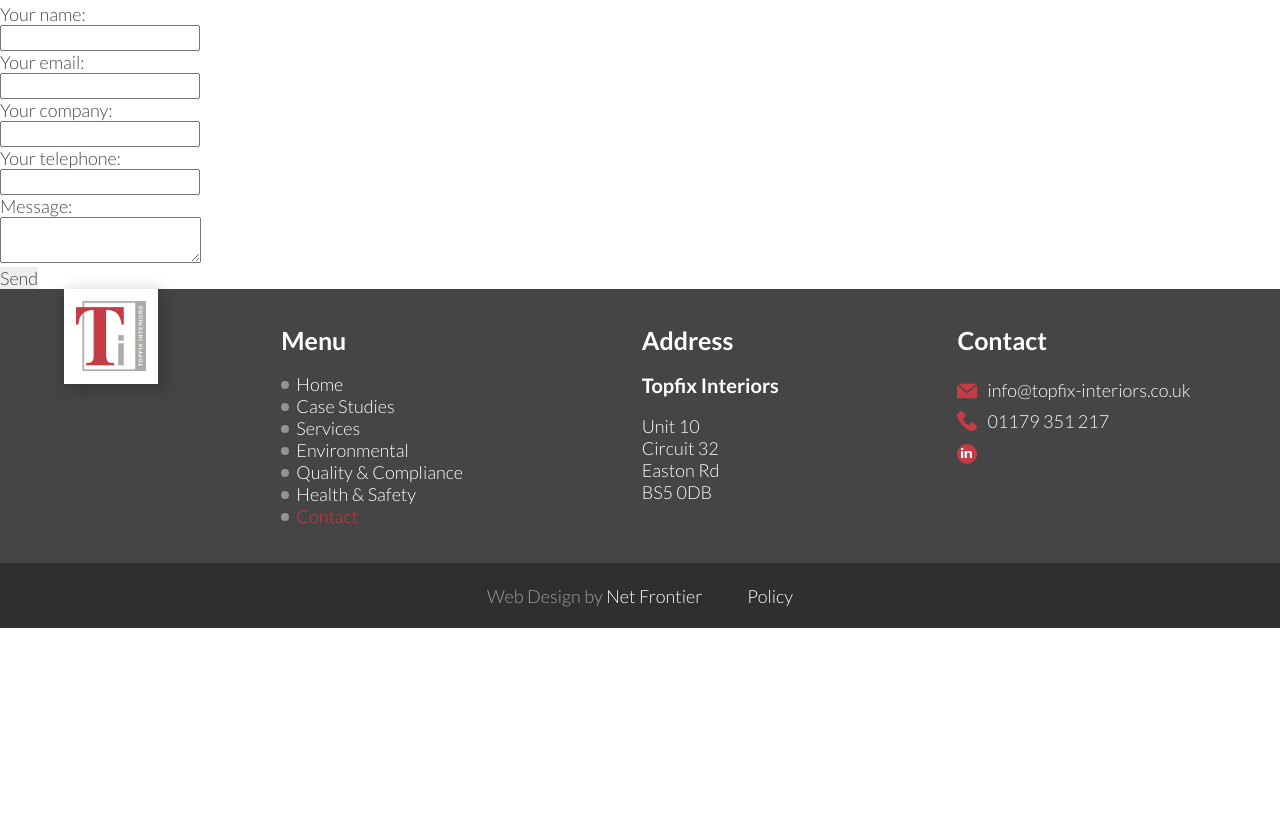
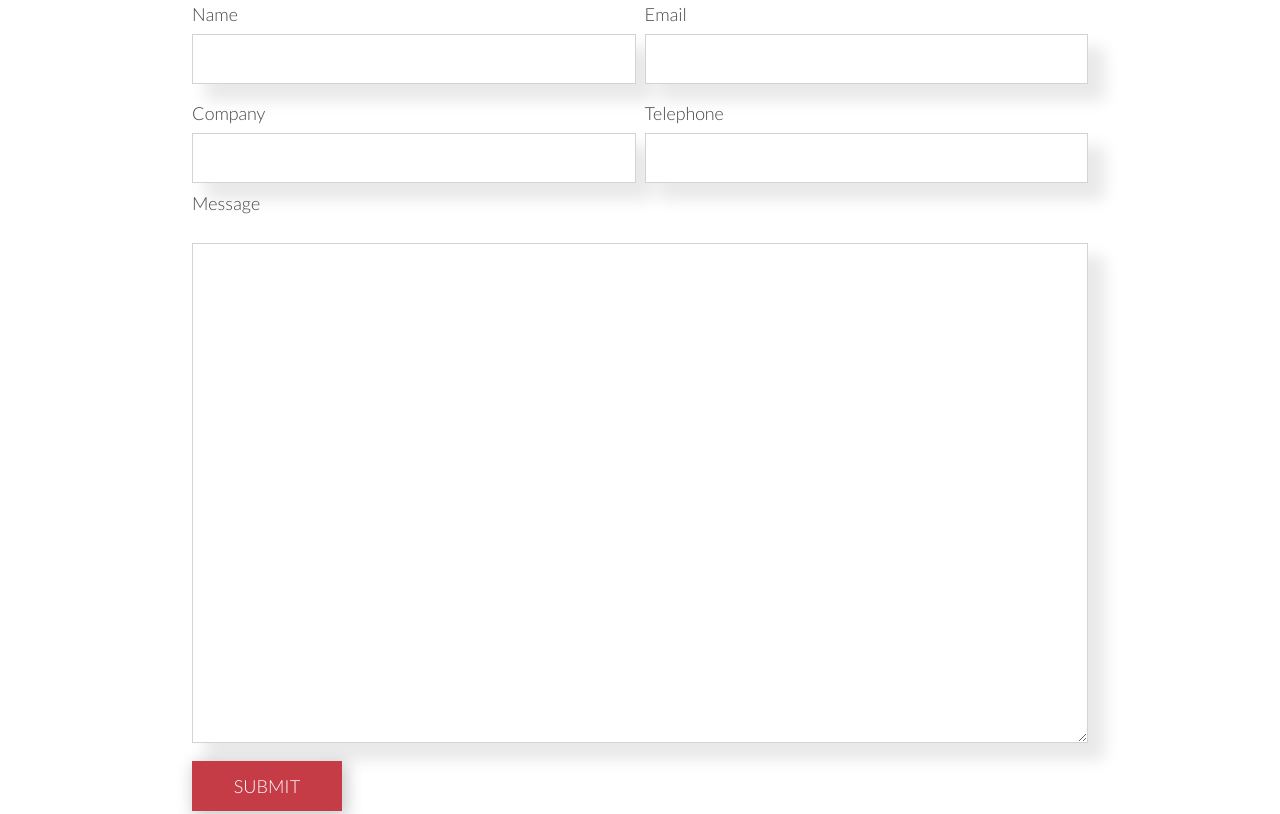
Before and after one commit to DanielCouzens/top-fix, a Gatsby site: page /contact in a window 1280 px wide. Shown: the part 655-1469 px from the top of the page. Before the commit the page ends 1283 px from the top, so only its background shows below. Built offline with nearby package versions, Linux system fonts and the light colour scheme; Gatsby itself is replaced by a stand-in of ours.

Commit message:
formik trwo

```diff
--- a/src/components/Form.js
+++ b/src/components/Form.js
@@ -1,187 +1,201 @@
 import React from "react";
-import { navigate } from "gatsby-link";
-import { Formik, Field, ErrorMessage } from "formik";
-import * as Yup from "yup";
+// import { navigate } from "gatsby-link";
+import { Formik, Field } from "formik";
+import validation from "./Validation";
 
-function encode(data) {
+const encode = (data) => {
   return Object.keys(data)
     .map((key) => encodeURIComponent(key) + "=" + encodeURIComponent(data[key]))
     .join("&");
-}
-
-export default function Contact() {
-  const [state, setState] = React.useState({});
-
-  const handleChange = (e) => {
-    setState({ ...state, [e.target.name]: e.target.value });
 };
 
-  const handleSubmit = (e) => {
-    e.preventDefault();
-    const form = e.target;
+const Forms = () => {
+  return (
+    <div className="contact-form">
+      <Formik
+        initialValues={{
+          name: "",
+          email: "",
+          telephone: "",
+          company: "",
+          message: "",
+        }}
+        validationSchema={validation}
+        onSubmit={(values, { setSubmitting }) => {
           fetch("/", {
             method: "POST",
             headers: { "Content-Type": "application/x-www-form-urlencoded" },
             body: encode({
-        "form-name": form.getAttribute("name"),
-        ...state,
+              "form-name": "contact",
+              ...values,
             }),
           })
-      .then(() => navigate(form.getAttribute("action")))
-      .catch((error) => alert(error));
+            .then(() => {
+              // this.props.history.push('/success')
+              alert("Success");
+              setSubmitting(false);
+            })
+            .catch((error) => {
+              alert("Error: Please Try Again!");
+              setSubmitting(false);
+            });
+        }}
+        render={({ touched, errors, isSubmitting, handleSubmit }) => (
+          <form
+            name="contact"
+            onSubmit={handleSubmit}
+            data-netlify="true"
+            data-netlify-honeypot="bot-field"
+            action="/success">
+            <input type="hidden" name="bot-field" />
+            <input type="hidden" name="form-name" value="contact" />
+            <div className="contact-details">
+              <div className="fields">
+                <label htmlFor="name">Name</label>
+                <Field type="text" name="name" id="name" />
+                {touched.name && errors.name && (
+                  <p className="danger">{errors.name}</p>
+                )}
+              </div>
+              <div className="fields">
+                <label htmlFor="email">Email</label>
+                <Field type="text" name="email" id="email" />
+                {touched.email && errors.email && (
+                  <p className="danger">{errors.email}</p>
+                )}
+              </div>
+              <div className="fields">
+                <label htmlFor="company">Company</label>
+                <Field type="text" name="company" id="company" />
+                {touched.company && errors.name && (
+                  <p className="danger">{errors.company}</p>
+                )}
+              </div>
+              <div className="fields">
+                <label htmlFor="telephone">Telephone</label>
+                <Field type="text" name="telephone" id="telephone" />
+                {touched.telephone && errors.email && (
+                  <p className="danger">{errors.telephone}</p>
+                )}
+              </div>
+            </div>
+            <div className="contact-message">
+              <label htmlFor="message">Message</label>
+              <Field
+                className="text-area"
+                name="message"
+                component="textarea"
+                id="message"
+                rows="6"
+              />
+              {touched.message && errors.message && (
+                <p className="danger">{errors.message}</p>
+              )}
+            </div>
+
+            <div className="form-buttons">
+              <button
+                name="submit"
+                type="submit"
+                disabled={isSubmitting}
+                value="SUBMIT">
+                SUBMIT
+              </button>
+            </div>
+          </form>
+        )}
+      />
+    </div>
+  );
 };
 
-  const validate = Yup.object({
-    name: Yup.string()
-      .max(30, "Must be 30 characters or less")
-      .required("Your name is required"),
-    email: Yup.string()
-      .email("Email is invalid")
-      .required("Your email is required"),
-    company: Yup.string()
-      .max(30, "Must be 30 characters or less")
-      .required("Your company name is required"),
-    telephone: Yup.string()
-      .max(30, "Must be 30 characters or less")
-      .required("Your Telephone number is required"),
-    message: Yup.string()
-      .max(250, "Must be 250 characters or less")
-      .required("Your message is required"),
-  });
+export default Forms;
 
-  return (
-    <Formik method="post" validationSchema={validate}>
-      <form
-        action="/thanks/"
-        data-netlify="true"
-        data-netlify-honeypot="bot-field"
-        name="contact"
-        onSubmit={handleSubmit}>
-        {/* The `form-name` hidden field is required to support form submissions without JavaScript */}
-        <input type="hidden" name="form-name" value="contact" />
-        <p hidden>
-          <label>
-            Don’t fill this out:{" "}
-            <input name="bot-field" onChange={handleChange} />
-          </label>
-        </p>
-        <p>
-          <label>
-            Your name:
-            <br />
-            <Field type="text" name="name" onChange={handleChange} />
-            <ErrorMessage component="p" name="name" />
-          </label>
-        </p>
-        <p>
-          <label>
-            Your email:
-            <br />
-            <Field type="email" name="email" onChange={handleChange} />
-            <ErrorMessage component="p" name="email" />
-          </label>
-        </p>
-        <p>
-          <label>
-            Your company:
-            <br />
-            <Field type="text" name="company" onChange={handleChange} />
-            <ErrorMessage component="p" name="company" />
-          </label>
-        </p>
-        <p>
-          <label>
-            Your telephone:
-            <br />
-            <Field type="text" name="telephone" onChange={handleChange} />
-            <ErrorMessage component="p" name="telephone" />
-          </label>
-        </p>
-        <p>
-          <label>
-            Message:
-            <br />
-            <textarea name="message" onChange={handleChange} />
-          </label>
-        </p>
-        <p>
-          <button type="submit">Send</button>
-        </p>
-      </form>
-    </Formik>
-  );
-}
+// function encode(data) {
+//   return Object.keys(data)
+//     .map((key) => encodeURIComponent(key) + "=" + encodeURIComponent(data[key]))
+//     .join("&");
+// }
 
-// import React from "react";
-// import { navigate } from "gatsby-link";
-// import { Formik, Form } from "formik";
-// import TextField from "../components/TextField";
-// import MessageField from "../components/MessageField";
-// import * as Yup from "yup";
+// export default function Contact() {
+//   const [state, setState] = React.useState({});
+
+//   const handleChange = (e) => {
+//     setState({ ...state, [e.target.name]: e.target.value });
+//   };
+
+//   const handleSubmit = (e) => {
+//     e.preventDefault();
+//     const form = e.target;
+//     fetch("/", {
+//       method: "POST",
+//       headers: { "Content-Type": "application/x-www-form-urlencoded" },
+//       body: encode({
+//         "form-name": form.getAttribute("name"),
+//         ...state,
+//       }),
+//     })
+//       .then(() => navigate(form.getAttribute("action")))
+//       .catch((error) => alert(error));
+//   };
 
 //   return (
-//     <Formik
-//       initialValues={{
-//         firstName: "",
-//         lastName: "",
-//         email: "",
-//         message: "",
-//       }}
-//       validationSchema={validate}
-//       // onSubmit={handleSubmit}
-//       onSubmit={console.log(initialValues)}>
-//       {(formik) => (
-//         <div className="form">
-//           <Form
-//             name="contact"
-//             method="post"
-//             data-netlify="true"
-//             data-netlify-honeypot="bot-field">
-//             <input type="hidden" name="form-name" value="contact" />
-//             <p hidden>
-//               <label>
-//                 Don’t fill this out:{" "}
-//                 <input name="bot-field" onChange={handleChange} />
-//               </label>
-//             </p>
-//             <div className="contact-details">
-//               <TextField
-//                 label="Name"
-//                 name="name"
-//                 type="text"
-//                 onChange={handleChange}
-//               />
-//               <TextField
-//                 label="Email"
-//                 name="email"
-//                 type="email"
-//                 onChange={handleChange}
-//               />
-//               <TextField
-//                 label="Company"
-//                 name="company"
-//                 type="text"
-//                 onChange={handleChange}
-//               />
-//               <TextField
-//                 label="Telephone"
-//                 name="telephone"
-//                 type="text"
-//                 onChange={handleChange}
-//               />
-//             </div>
-//             <div className="contact-message">
-//               <MessageField label="Message" name="message" type="textarea" />
-//             </div>
-//             <div className="button-wrap">
-//               <button type="submit">Submit</button>
-//               {/* <button type="reset">Reset</button> */}
-//             </div>
-//           </Form>
-//         </div>
-//       )}
-//     </Formik>
+//     <div className="contact-form-wrap">
+//       <Formik method="post" validationSchema={validation}>
+//         <form
+//           action="/thanks/"
+//           data-netlify="true"
+//           data-netlify-honeypot="bot-field"
+//           name="contact"
+//           onSubmit={handleSubmit}>
+//           {/* The `form-name` hidden field is required to support form submissions without JavaScript */}
+//           <input type="hidden" name="form-name" value="contact" />
+//           <p hidden>
+//             <label>
+//               Don’t fill this out:{" "}
+//               <input name="bot-field" onChange={handleChange} />
+//             </label>
+//           </p>
+//           <div className="contact-details">
+//             <label>
+//               Your name:
+//               <br />
+//               <Field type="text" name="name" onChange={handleChange} />
+//               <ErrorMessage component="p" name="name" />
+//             </label>
+
+//             <label>
+//               Your email:
+//               <br />
+//               <Field type="email" name="email" onChange={handleChange} />
+//               <ErrorMessage component="p" name="email" />
+//             </label>
+
+//             <label>
+//               Your company:
+//               <br />
+//               <Field type="text" name="company" onChange={handleChange} />
+//               <ErrorMessage component="p" name="company" />
+//             </label>
+
+//             <label>
+//               Your telephone:
+//               <br />
+//               <Field type="text" name="telephone" onChange={handleChange} />
+//               <ErrorMessage component="p" name="telephone" />
+//             </label>
+//           </div>
+
+//           <label>
+//             Message:
+//             <br />
+//             <textarea name="message" onChange={handleChange} />
+//             <ErrorMessage component="p" name="message" />
+//           </label>
+
+//           <button type="submit">Send</button>
+//         </form>
+//       </Formik>
+//     </div>
 //   );
-// };
-
-// export default ContactForm;
+// }
--- /dev/null
+++ b/src/components/Validation.js
@@ -0,0 +1,21 @@
+import * as Yup from "yup";
+
+const Validation = Yup.object({
+  name: Yup.string()
+    .max(30, "Must be 30 characters or less")
+    .required("Your name is required"),
+  email: Yup.string()
+    .email("Email is invalid")
+    .required("Your email is required"),
+  company: Yup.string()
+    .max(30, "Must be 30 characters or less")
+    .required("Your company name is required"),
+  telephone: Yup.string()
+    .max(30, "Must be 30 characters or less")
+    .required("Your Telephone number is required"),
+  message: Yup.string()
+    .max(250, "Must be 250 characters or less")
+    .required("Your message is required"),
+});
+
+export default Validation;
--- a/src/pages/contact.js
+++ b/src/pages/contact.js
@@ -13,7 +13,7 @@ const contact = () => {
           height="600"
           allowFullScreen=""
           loading="lazy"></iframe>
-        <div className="contact-form">
+        <div className="contact-text">
           <p>
             Fill out the form below and we will contact you within 24 hours.
           </p>
--- a/src/styles/components-styles/form.scss
+++ b/src/styles/components-styles/form.scss
@@ -1,6 +1,6 @@
-.form {
-  margin: 6rem auto;
-  max-width: 1200px;
+.contact-form {
+  margin-bottom: 6rem;
+}
 
 form {
   width: 70%;
@@ -10,11 +10,7 @@
   justify-content: flex-start;
   align-items: flex-start;
 
-    .button-wrap {
-      margin-top: 0.9rem;
-      margin-left: 0.9rem;
-      display: flex;
-    }
+
 
   button {
     @include button-small;
@@ -22,10 +18,6 @@
     width: 150px;
     color: #fff;
     font-size: 1.8rem;
-    }
-
-    button:nth-child(2) {
-      margin-left: 1.8rem;
   }
 
   .contact-details {
@@ -36,17 +28,8 @@
     grid-gap: 0.9rem;
 
     .fields {
-        @include center;
-        flex-direction: column;
-        align-items: flex-start;
-        margin: 0.9rem;
-        // height: 150px;
+      label {
         position: relative;
-
-        p {
-          position: absolute;
-          color: $red3;
-          bottom: -14px;
       }
 
       input:focus {
@@ -61,21 +44,25 @@
         border: 1px solid rgba(0, 0, 0, 0.171);
         @include bx-shadow-light;
       }
+
+      .danger {
+        margin: 0.9rem 0;
+        text-align: left;
+        color: $red3;
+      }
+
     }
   }
 
   .contact-message {
+    display: flex;
+    flex-direction: column;
     width: 100%;
 
-      .fields {
-        margin: 0.9rem;
+    label {
+      width: 100%;
       position: relative;
-
-        p {
-          position: absolute;
-          color: $red3;
-          top: 1px;
-          left: 79px;
+      margin-bottom: 2rem;
     }
 
     textarea:focus {
@@ -89,7 +76,16 @@
       border: 1px solid rgba(0, 0, 0, 0.171);
       @include bx-shadow-light;
     }
+
+    .danger {
+      margin: 0.9rem 0;
+      text-align: left;
+      color: $red3;
+    }
+
+  }
+
+  .form-buttons {
+    margin: 0.9rem 0;
   }
 }
-  }
-}
--- a/src/styles/pages-styles/contact.scss
+++ b/src/styles/pages-styles/contact.scss
@@ -6,7 +6,7 @@
     max-height: calc(35vw);
   }
 
-  .contact-form {
+  .contact-text {
     p {
       max-width: 850px;
       text-align: center;
```
Lines whose indentation alone changed are shown as unchanged.
